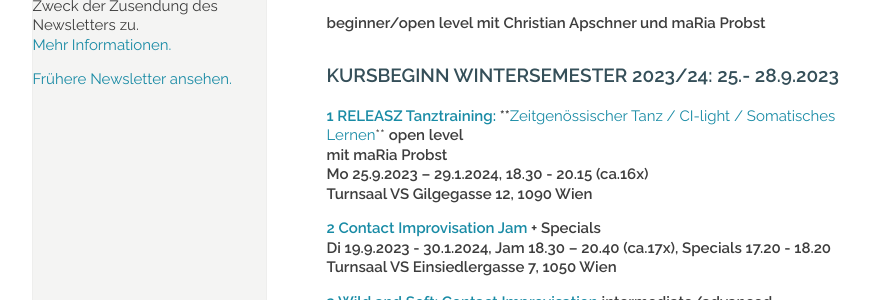
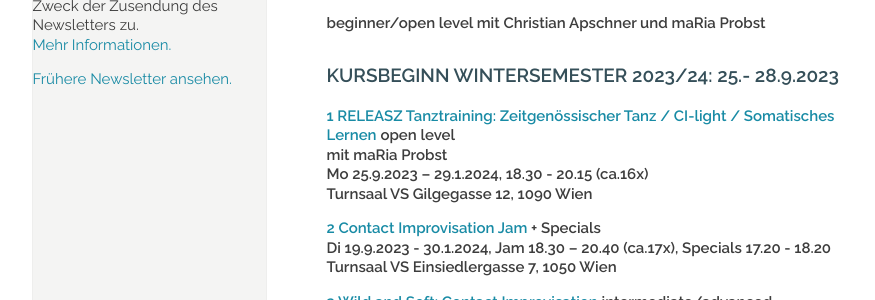
Before and after one commit to manulari/rollingpointat, a Jekyll site: the page built from _pages_de/index.md, in a window 1280 px wide and 900 px high, scrolled down 1034 px. Shown: the part 153-453 px from the top of the window, without its empty margins (152-1027 px from the left). Built offline with Jekyll 4.4.1, drawn with Linux system fonts in a browser that asks for light colours; comment, search, counter and statistics services are not loaded.

```diff
--- a/_pages_de/index.md
+++ b/_pages_de/index.md
@@ -25,7 +25,7 @@ Fotocredit: https://johannes-stolba.net/photography/
 
 ### **KURSBEGINN WINTERSEMESTER 2023/24: 25.- 28.9.2023**
 
-**[1 RELEASZ Tanztraining: ](/kurse#mo)\*\***[Zeitgenössischer Tanz / CI-light / Somatisches Lernen](/kurse#mo)\*\* **open level**\
+**[1 RELEASZ Tanztraining: ](/kurse#mo)[Zeitgenössischer Tanz / CI-light / Somatisches Lernen](/kurse#mo)** **open level**\
  **mit maRia Probst**\
 **Mo 25.9.2023 – 29.1.2024, 18.30 - 20.15 (ca.16x)**\
 **Turnsaal VS Gilgegasse 12, 1090 Wien**
```
